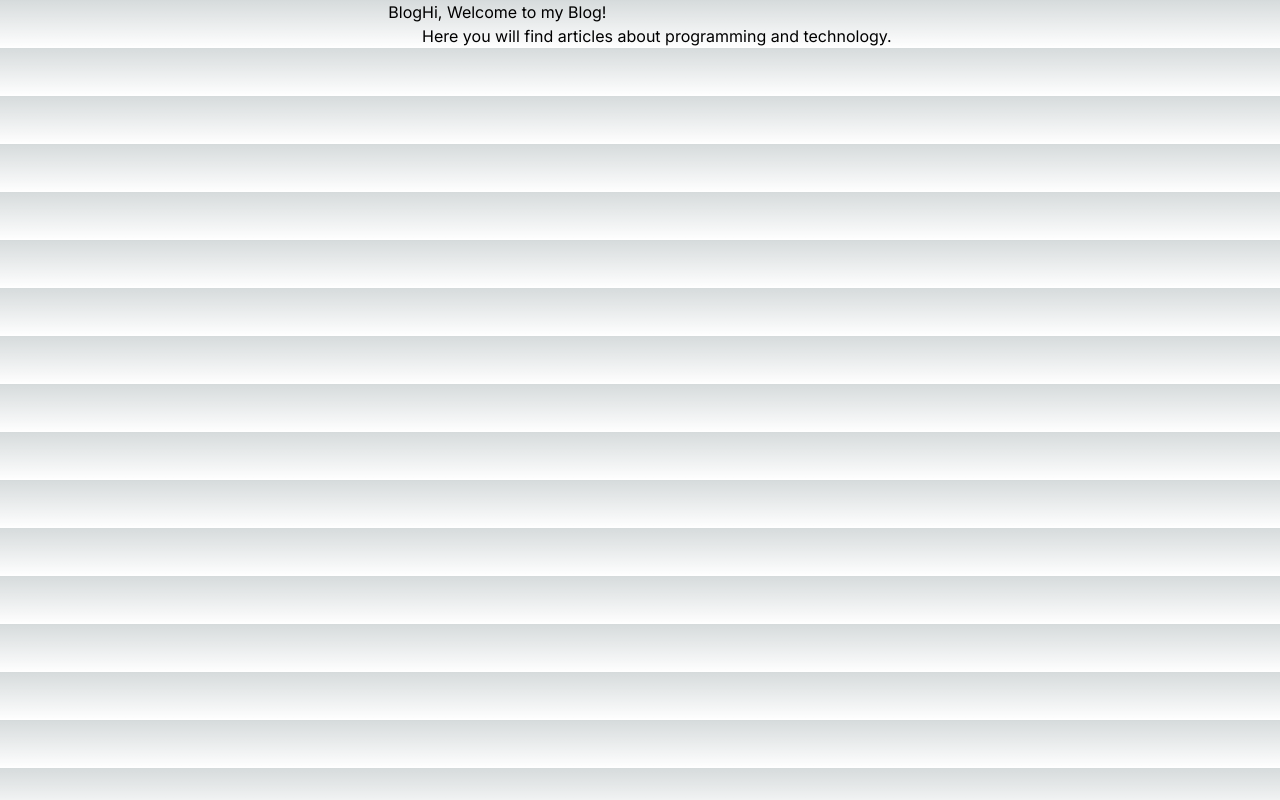
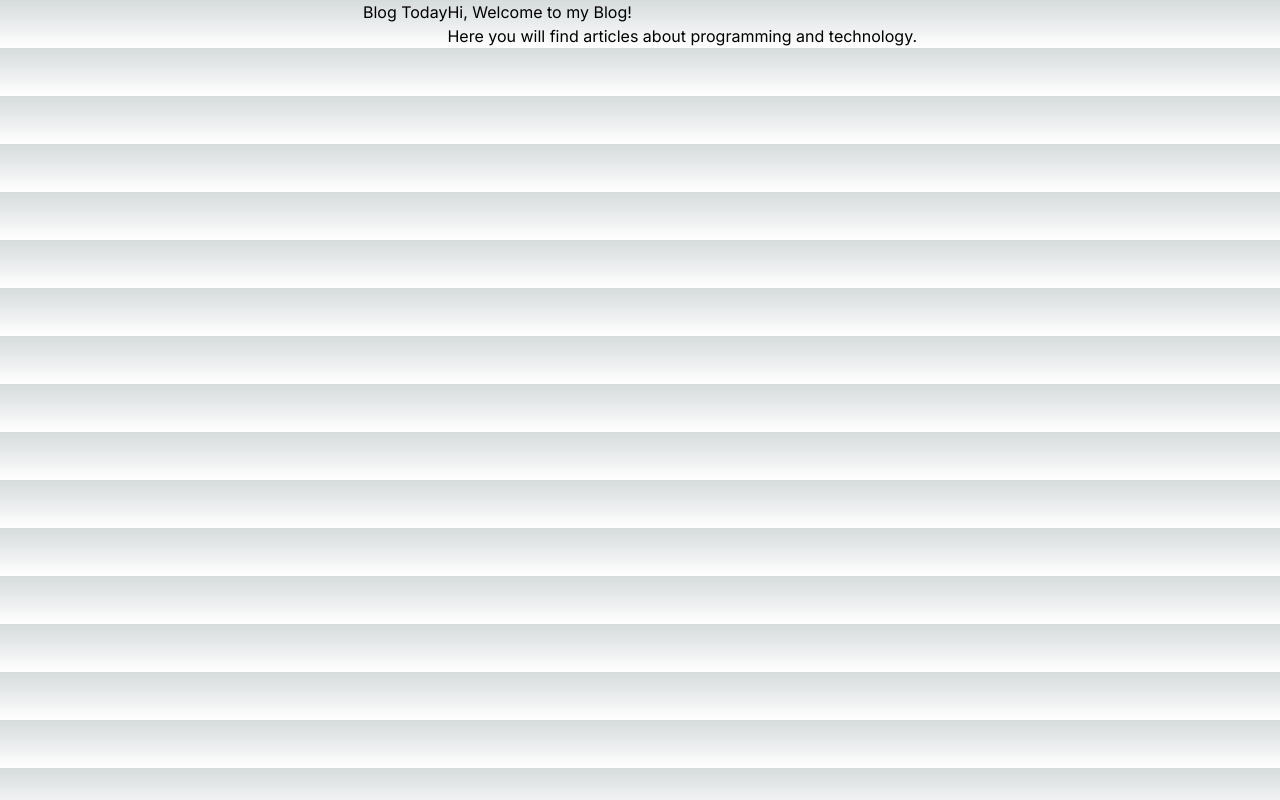
Before and after one commit to JackBerezhnov/jackwebdev-blog, a Next.js app: page / in a window 1280 px wide. Built offline with nearby package versions, Linux system fonts and the light colour scheme.

Commit message:
Add some text

```diff
--- a/src/app/page.tsx
+++ b/src/app/page.tsx
@@ -3,7 +3,7 @@ import Image from "next/image";
 export default function Home() {
   return (
     <header className="flex justify-center">
-      <h1>Blog</h1>
+      <h1>Blog Today</h1>
       <div className="description">
         <p>Hi, Welcome to my Blog!</p>
         <p>Here you will find articles about programming and technology.</p>
```
Also changed, not shown: package.json (+7 -5 lines), 1 other file (tests, documents, lock files or other folders).
